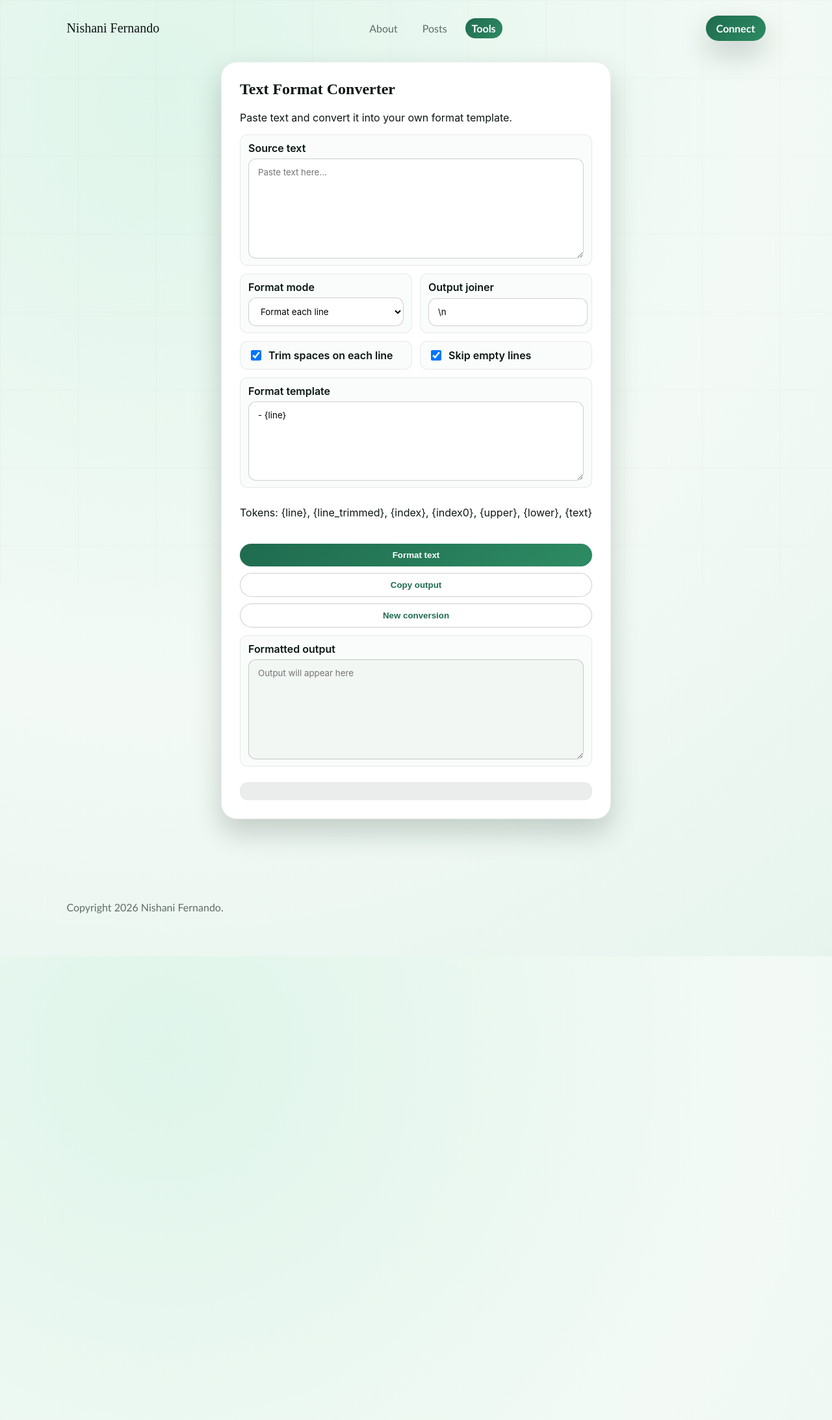
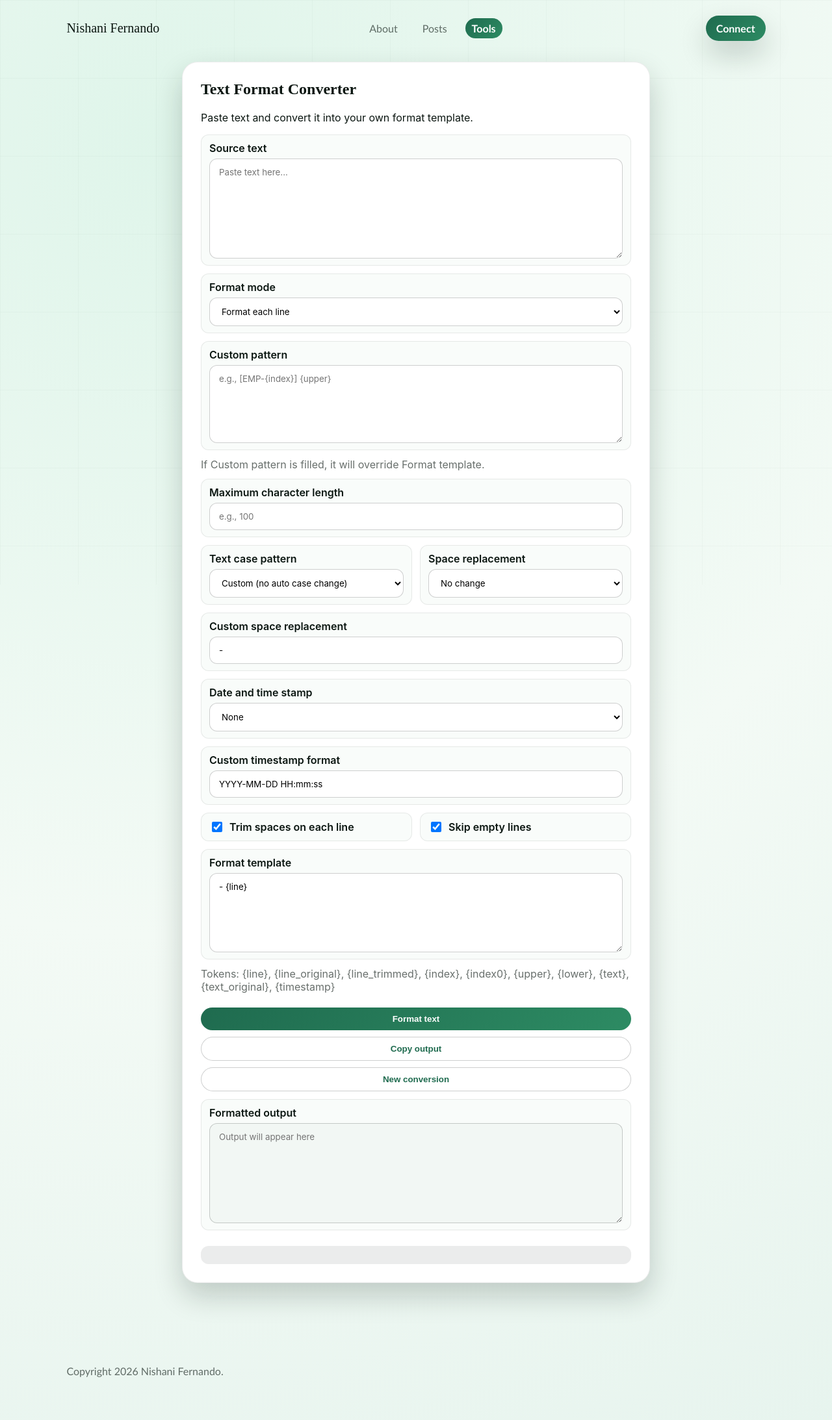
Before and after one commit to nishanif/nishanif.github.io, a Jekyll site: the page built from tools/text-format-converter.html, in a window 1280 px wide. Shown: the whole page at 65% size. Built offline with Jekyll 4.4.1, drawn with Linux system fonts in a browser that asks for light colours; some of the changed lines change nothing that is shown.

Commit message:
Enhance text formatter with custom pattern and max length

```diff
--- a/styles.css
+++ b/styles.css
@@ -499,6 +499,11 @@ body {
     margin: 0;
 }
 
+.tool-body .muted {
+    color: var(--ink-soft);
+    margin: 0;
+}
+
 .tool-body button {
     justify-self: start;
     padding: 10px 18px;
--- a/tools/text-format-converter.html
+++ b/tools/text-format-converter.html
@@ -22,12 +22,65 @@ permalink: /tools/text-format-converter/
                     <option value="full">Format full text once</option>
                 </select>
             </label>
+        </div>
+
+        <label class="form-control">
+            Custom pattern
+            <textarea id="customPatternInput" rows="4" placeholder="e.g., [EMP-{index}] {upper}"></textarea>
+        </label>
+        <p class="muted">If Custom pattern is filled, it will override Format template.</p>
+
+        <label class="form-control">
+            Maximum character length
+            <input type="number" id="maxLengthInput" min="1" step="1" placeholder="e.g., 100">
+        </label>
+
+        <div class="form-grid form-grid-two">
+            <label class="form-control">
+                Text case pattern
+                <select id="textCasePattern">
+                    <option value="custom">Custom (no auto case change)</option>
+                    <option value="upper">ALL UPPER CASE</option>
+                    <option value="lower">all lower case</option>
+                    <option value="sentence">Sentence case</option>
+                    <option value="title">Capitalize Each Word</option>
+                    <option value="toggle">tOGGLE cASE</option>
+                </select>
+            </label>
 
             <label class="form-control">
-                Output joiner
-                <input type="text" id="outputJoiner" value="\n" placeholder="\n, ,, |, etc.">
+                Space replacement
+                <select id="spaceReplacePattern">
+                    <option value="none">No change</option>
+                    <option value="blank">Blank</option>
+                    <option value="underscore">_</option>
+                    <option value="custom">Custom</option>
+                </select>
             </label>
         </div>
+
+        <label class="form-control" id="customSpaceWrap" hidden>
+            Custom space replacement
+            <input type="text" id="customSpaceValue" placeholder="e.g., -" value="-">
+        </label>
+
+        <div class="form-grid form-grid-two">
+            <label class="form-control">
+                Date and time stamp
+                <select id="timestampPattern">
+                    <option value="none">None</option>
+                    <option value="yyyy">YYYY</option>
+                    <option value="yyyy-mm">YYYY-MM</option>
+                    <option value="yyyy-mmm">YYYY-MMM</option>
+                    <option value="custom">Custom</option>
+                </select>
+            </label>
+        </div>
+
+        <label class="form-control" id="customTimestampWrap" hidden>
+            Custom timestamp format
+            <input type="text" id="customTimestampValue" placeholder="e.g., YYYY-MM-DD HH:mm:ss" value="YYYY-MM-DD HH:mm:ss">
+        </label>
 
         <div class="form-grid form-grid-two">
             <label class="check-control">
@@ -44,7 +97,7 @@ permalink: /tools/text-format-converter/
             Format template
             <textarea id="templateInput" rows="6" placeholder="- {line}">- {line}</textarea>
         </label>
-        <p class="muted">Tokens: {line}, {line_trimmed}, {index}, {index0}, {upper}, {lower}, {text}</p>
+        <p class="muted">Tokens: {line}, {line_original}, {line_trimmed}, {index}, {index0}, {upper}, {lower}, {text}, {text_original}, {timestamp}</p>
 
         <div class="form-actions">
             <button id="formatText" type="button">Format text</button>
--- a/tools/text-format-converter.js
+++ b/tools/text-format-converter.js
@@ -1,6 +1,14 @@
 const sourceTextInput = document.getElementById("sourceText");
 const formatModeSelect = document.getElementById("formatMode");
-const outputJoinerInput = document.getElementById("outputJoiner");
+const customPatternInput = document.getElementById("customPatternInput");
+const maxLengthInput = document.getElementById("maxLengthInput");
+const textCasePatternSelect = document.getElementById("textCasePattern");
+const spaceReplacePatternSelect = document.getElementById("spaceReplacePattern");
+const customSpaceWrap = document.getElementById("customSpaceWrap");
+const customSpaceValueInput = document.getElementById("customSpaceValue");
+const timestampPatternSelect = document.getElementById("timestampPattern");
+const customTimestampWrap = document.getElementById("customTimestampWrap");
+const customTimestampValueInput = document.getElementById("customTimestampValue");
 const trimLinesInput = document.getElementById("trimLines");
 const skipEmptyInput = document.getElementById("skipEmpty");
 const templateInput = document.getElementById("templateInput");
@@ -10,8 +18,11 @@ const resetButton = document.getElementById("resetFormatter");
 const outputText = document.getElementById("formattedOutput");
 const statusBox = document.getElementById("formatStatus");
 
+const MONTH_SHORT_NAMES = ["Jan", "Feb", "Mar", "Apr", "May", "Jun", "Jul", "Aug", "Sep", "Oct", "Nov", "Dec"];
+
 function decodeEscapes(value) {
     return value
+        .replace(/\\\\/g, "\\")
         .replace(/\\r\\n/g, "\r\n")
         .replace(/\\n/g, "\n")
         .replace(/\\t/g, "\t");
@@ -26,15 +37,18 @@ function applyTemplate(template, tokens) {
     });
 }
 
-function buildTokens(line, fullText, index) {
+function buildTokens(line, fullText, index, lineOriginal, fullTextOriginal, timestamp) {
     return {
         line,
+        line_original: lineOriginal,
         line_trimmed: line.trim(),
         index: String(index + 1),
         index0: String(index),
         upper: line.toUpperCase(),
         lower: line.toLowerCase(),
         text: fullText,
+        text_original: fullTextOriginal,
+        timestamp,
     };
 }
 
@@ -42,15 +56,163 @@ function setStatus(message) {
     statusBox.textContent = message;
 }
 
+function toSentenceCase(value) {
+    return value
+        .toLowerCase()
+        .replace(/(^\s*[a-z])|([.!?]\s+[a-z])/g, (match) => match.toUpperCase());
+}
+
+function toTitleCase(value) {
+    return value.toLowerCase().replace(/\b([a-z])/g, (match) => match.toUpperCase());
+}
+
+function toggleCase(value) {
+    return Array.from(value)
+        .map((char) => {
+            if (char >= "a" && char <= "z") {
+                return char.toUpperCase();
+            }
+
+            if (char >= "A" && char <= "Z") {
+                return char.toLowerCase();
+            }
+
+            return char;
+        })
+        .join("");
+}
+
+function applyCasePattern(value, pattern) {
+    switch (pattern) {
+        case "upper":
+            return value.toUpperCase();
+        case "lower":
+            return value.toLowerCase();
+        case "sentence":
+            return toSentenceCase(value);
+        case "title":
+            return toTitleCase(value);
+        case "toggle":
+            return toggleCase(value);
+        default:
+            return value;
+    }
+}
+
+function getSpaceReplacement() {
+    switch (spaceReplacePatternSelect.value) {
+        case "blank":
+            return "";
+        case "underscore":
+            return "_";
+        case "custom":
+            return decodeEscapes(customSpaceValueInput.value || "");
+        default:
+            return null;
+    }
+}
+
+function applySpaceReplacement(value, replacement) {
+    if (replacement === null) {
+        return value;
+    }
+
+    return value.replace(/ /g, replacement);
+}
+
+function padTwoDigits(value) {
+    return String(value).padStart(2, "0");
+}
+
+function formatCustomTimestamp(dateObj, customPattern) {
+    let output = customPattern;
+    const replacements = [
+        ["YYYY", String(dateObj.getFullYear())],
+        ["MMM", MONTH_SHORT_NAMES[dateObj.getMonth()]],
+        ["MM", padTwoDigits(dateObj.getMonth() + 1)],
+        ["DD", padTwoDigits(dateObj.getDate())],
+        ["HH", padTwoDigits(dateObj.getHours())],
+        ["mm", padTwoDigits(dateObj.getMinutes())],
+        ["ss", padTwoDigits(dateObj.getSeconds())],
+    ];
+
+    replacements.forEach(([token, replacementValue]) => {
+        output = output.replace(new RegExp(token, "g"), replacementValue);
+    });
+
+    return output;
+}
+
+function buildTimestamp() {
+    const pattern = timestampPatternSelect.value;
+    if (pattern === "none") {
+        return "";
+    }
+
+    const now = new Date();
+    const year = String(now.getFullYear());
+    const month = padTwoDigits(now.getMonth() + 1);
+    const monthShort = MONTH_SHORT_NAMES[now.getMonth()];
+
+    switch (pattern) {
+        case "yyyy":
+            return year;
+        case "yyyy-mm":
+            return `${year}-${month}`;
+        case "yyyy-mmm":
+            return `${year}-${monthShort}`;
+        case "custom":
+            return formatCustomTimestamp(now, customTimestampValueInput.value || "YYYY-MM-DD HH:mm:ss");
+        default:
+            return "";
+    }
+}
+
+function transformValue(value, casePattern, spaceReplacement) {
+    const caseUpdated = applyCasePattern(value, casePattern);
+    return applySpaceReplacement(caseUpdated, spaceReplacement);
+}
+
+function appendTimestampIfNeeded(value, timestamp, hasTimestampToken) {
+    if (!timestamp || hasTimestampToken) {
+        return value;
+    }
+
+    if (!value.trim()) {
+        return timestamp;
+    }
+
+    return `${value} ${timestamp}`;
+}
+
+function limitTextLength(value, maxLength) {
+    if (!Number.isFinite(maxLength) || maxLength <= 0) {
+        return value;
+    }
+
+    return value.slice(0, maxLength);
+}
+
+function updateConditionalInputs() {
+    customSpaceWrap.hidden = spaceReplacePatternSelect.value !== "custom";
+    customTimestampWrap.hidden = timestampPatternSelect.value !== "custom";
+}
+
 function formatText() {
     const sourceText = sourceTextInput.value;
-    const template = templateInput.value;
+    const customPattern = customPatternInput.value.trim();
+    const template = customPattern || templateInput.value;
+    const maxLengthRaw = maxLengthInput.value.trim();
     const mode = formatModeSelect.value;
+    const textCasePattern = textCasePatternSelect.value;
     const trimLines = trimLinesInput.checked;
     const skipEmpty = skipEmptyInput.checked;
-    const outputJoiner = decodeEscapes(outputJoinerInput.value || "\\n");
+    const spaceReplacement = getSpaceReplacement();
+    const timestamp = buildTimestamp();
+    const hasTimestampToken = /\{timestamp\}/i.test(template);
+    const maxLength = Number.parseInt(maxLengthRaw, 10);
 
-    if (!sourceText.trim()) {
+    if (!sourceText) {
         outputText.value = "";
         setStatus("Paste some source text to format.");
         return;
@@ -59,6 +221,18 @@ function formatText() {
     if (!template) {
         outputText.value = "";
         setStatus("Add a format template before converting.");
+        return;
+    }
+
+    if (!maxLengthRaw) {
+        outputText.value = "";
+        setStatus("Please enter maximum character length.");
+        return;
+    }
+
+    if (!Number.isFinite(maxLength) || maxLength < 1) {
+        outputText.value = "";
+        setStatus("Maximum character length must be 1 or more.");
         return;
     }
 
@@ -71,7 +245,16 @@ function formatText() {
             return;
         }
 
-        outputText.value = applyTemplate(template, buildTokens(workingText, sourceText, 0));
+        const transformedText = transformValue(workingText, textCasePattern, spaceReplacement);
+        const formatted = applyTemplate(
+            template,
+            buildTokens(transformedText, transformedText, 0, workingText, sourceText, timestamp)
+        );
+
+        outputText.value = limitTextLength(
+            appendTimestampIfNeeded(formatted, timestamp, hasTimestampToken),
+            maxLength
+        );
         setStatus("Formatted full text.");
         return;
     }
@@ -87,9 +270,18 @@ function formatText() {
         return;
     }
 
-    outputText.value = preparedLines
-        .map((line, index) => applyTemplate(template, buildTokens(line, sourceText, index)))
-        .join(outputJoiner);
+    const transformedLines = preparedLines.map((line) => transformValue(line, textCasePattern, spaceReplacement));
+    const transformedFullText = transformedLines.join("\n");
+
+    outputText.value = transformedLines
+        .map((line, index) => {
+            const formatted = applyTemplate(
+                template,
+                buildTokens(line, transformedFullText, index, preparedLines[index], sourceText, timestamp)
+            );
+            return limitTextLength(appendTimestampIfNeeded(formatted, timestamp, hasTimestampToken), maxLength);
+        })
+        .join("\n");
 
     setStatus(`Formatted ${preparedLines.length} line(s).`);
 }
@@ -114,21 +306,34 @@ async function copyOutput() {
 function resetForm() {
     sourceTextInput.value = "";
     formatModeSelect.value = "line";
-    outputJoinerInput.value = "\\n";
+    customPatternInput.value = "";
+    maxLengthInput.value = "";
+    textCasePatternSelect.value = "custom";
+    spaceReplacePatternSelect.value = "none";
+    customSpaceValueInput.value = "-";
+    timestampPatternSelect.value = "none";
+    customTimestampValueInput.value = "YYYY-MM-DD HH:mm:ss";
     trimLinesInput.checked = true;
     skipEmptyInput.checked = true;
     templateInput.value = "- {line}";
     outputText.value = "";
     setStatus("");
+    updateConditionalInputs();
     sourceTextInput.focus();
 }
 
 formatButton.addEventListener("click", formatText);
 copyButton.addEventListener("click", copyOutput);
 resetButton.addEventListener("click", resetForm);
+spaceReplacePatternSelect.addEventListener("change", updateConditionalInputs);
+timestampPatternSelect.addEventListener("change", updateConditionalInputs);
 
-templateInput.addEventListener("keydown", (event) => {
-    if ((event.ctrlKey || event.metaKey) && event.key === "Enter") {
-        formatText();
-    }
+[templateInput, customPatternInput, sourceTextInput, maxLengthInput].forEach((input) => {
+    input.addEventListener("keydown", (event) => {
+        if ((event.ctrlKey || event.metaKey) && event.key === "Enter") {
+            formatText();
+        }
+    });
 });
+
+updateConditionalInputs();
```
